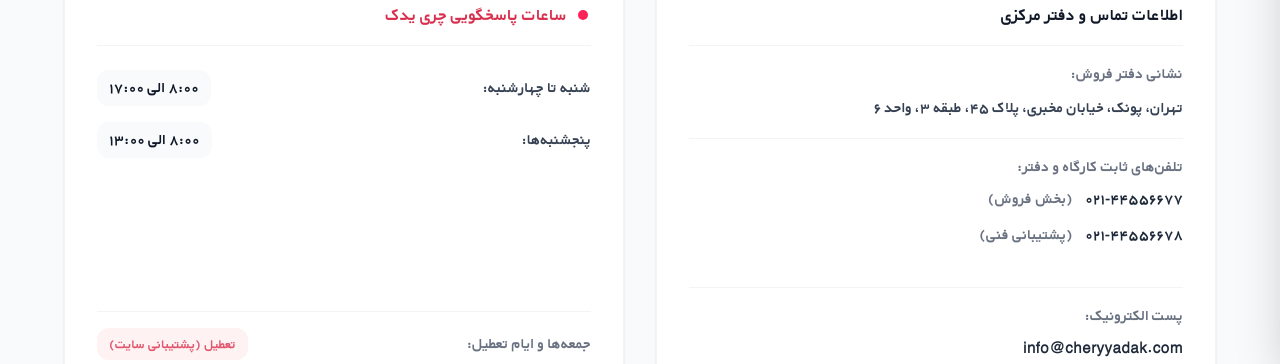
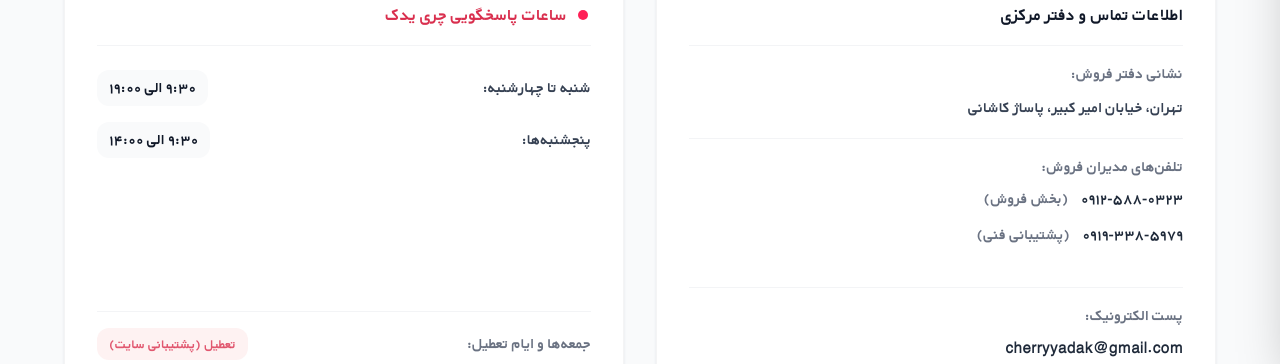
Before and after one commit to MisaqArtist7/cherry_yadak, a Next.js app: page /contact-us in a window 1280 px wide. Shown: the part 436-800 px from the top of the page. Built offline with nearby package versions, Linux system fonts and the light colour scheme; no server answers; the database is empty.

Commit message:
design contact us page

```diff
--- a/app/(marketing)/contact-us/page.tsx
+++ b/app/(marketing)/contact-us/page.tsx
@@ -30,21 +30,21 @@
                             <div className="space-y-2 mt-4">
                                 <span className="text-gray-500 font-bold text-sm sm:text-base block">نشانی دفتر فروش:</span>
                                 <p className="text-gray-700 leading-7 font-bold text-sm sm:text-base">
-                                    تهران، پونک، خیابان مخبری، پلاک ۴۵، طبقه ۳، واحد ۶
+                                    تهران، خیابان امیر کبیر، پاساژ کاشانی
                                 </p>
                             </div>
 
                             {/* تلفن‌ها */}
                             <div className="space-y-2 border-t border-gray-100 pt-4 mt-4">
-                                <span className="text-gray-500 font-bold text-sm sm:text-base block">تلفن‌های ثابت کارگاه و دفتر:</span>
+                                <span className="text-gray-500 font-bold text-sm sm:text-base block">تلفن‌های مدیران فروش:</span>
                                 <div className="space-y-3 text-gray-800" dir="ltr">
                                     <p className="flex justify-between sm:justify-end gap-3 font-bold text-sm sm:text-base">
                                         <span className="text-gray-500 font-bold order-2 sm:order-1">(بخش فروش)</span>
-                                        <span className="order-1 sm:order-2">۰۲۱-۴۴۵۵۶۶۷۷</span>
+                                        <a href="tel:09125880323" className='order-1 sm:order-2' dir="ltr">۰۹۱۲-۵۸۸-۰۳۲۳</a>
                                     </p>
                                     <p className="flex justify-between sm:justify-end gap-3 font-bold text-sm sm:text-base">
                                         <span className="text-gray-500 font-bold order-2 sm:order-1">(پشتیبانی فنی)</span>
-                                        <span className="order-1 sm:order-2">۰۲۱-۴۴۵۵۶۶۷۸</span>
+                                        <a href="tel:09193385979" className='order-1 sm:order-2' dir="ltr">۰۹۱۹-۳۳۸-۵۹۷۹</a>
                                     </p>
                                 </div>
                             </div>
@@ -53,9 +53,9 @@
                         {/* ایمیل */}
                         <div className="space-y-2 border-t border-gray-100 pt-4 mt-4">
                             <span className="text-gray-500 font-bold text-sm sm:text-base block">پست الکترونیک:</span>
-                            <p className="text-gray-800 text-right font-bold text-sm sm:text-base" dir="ltr">
-                                info@cheryyadak.com
-                            </p>
+                            <a href="mailto:cherryyadak@gmail.com" className="text-gray-800 text-right font-bold text-sm sm:text-base" dir="ltr">
+                                cherryyadak@gmail.com
+                            </a>
                         </div>
                     </div>
 
@@ -73,11 +73,11 @@
                             <div className="space-y-4 text-gray-700 font-bold text-sm sm:text-base mt-6">
                                 <div className="flex justify-between items-center gap-4">
                                     <span>شنبه تا چهارشنبه:</span>
-                                    <span className="text-gray-900 bg-gray-50 px-3 py-1.5 rounded-xl whitespace-nowrap">۸:۰۰ الی ۱۷:۰۰</span>
+                                    <span className="text-gray-900 bg-gray-50 px-3 py-1.5 rounded-xl whitespace-nowrap">۹:۳۰ الی ۱۹:۰۰</span>
                                 </div>
                                 <div className="flex justify-between items-center gap-4">
                                     <span>پنجشنبه‌ها:</span>
-                                    <span className="text-gray-900 bg-gray-50 px-3 py-1.5 rounded-xl whitespace-nowrap">۸:۰۰ الی ۱۳:۰۰</span>
+                                    <span className="text-gray-900 bg-gray-50 px-3 py-1.5 rounded-xl whitespace-nowrap">۹:۳۰ الی ۱۴:۰۰</span>
                                 </div>
                             </div>
                         </div>
```
